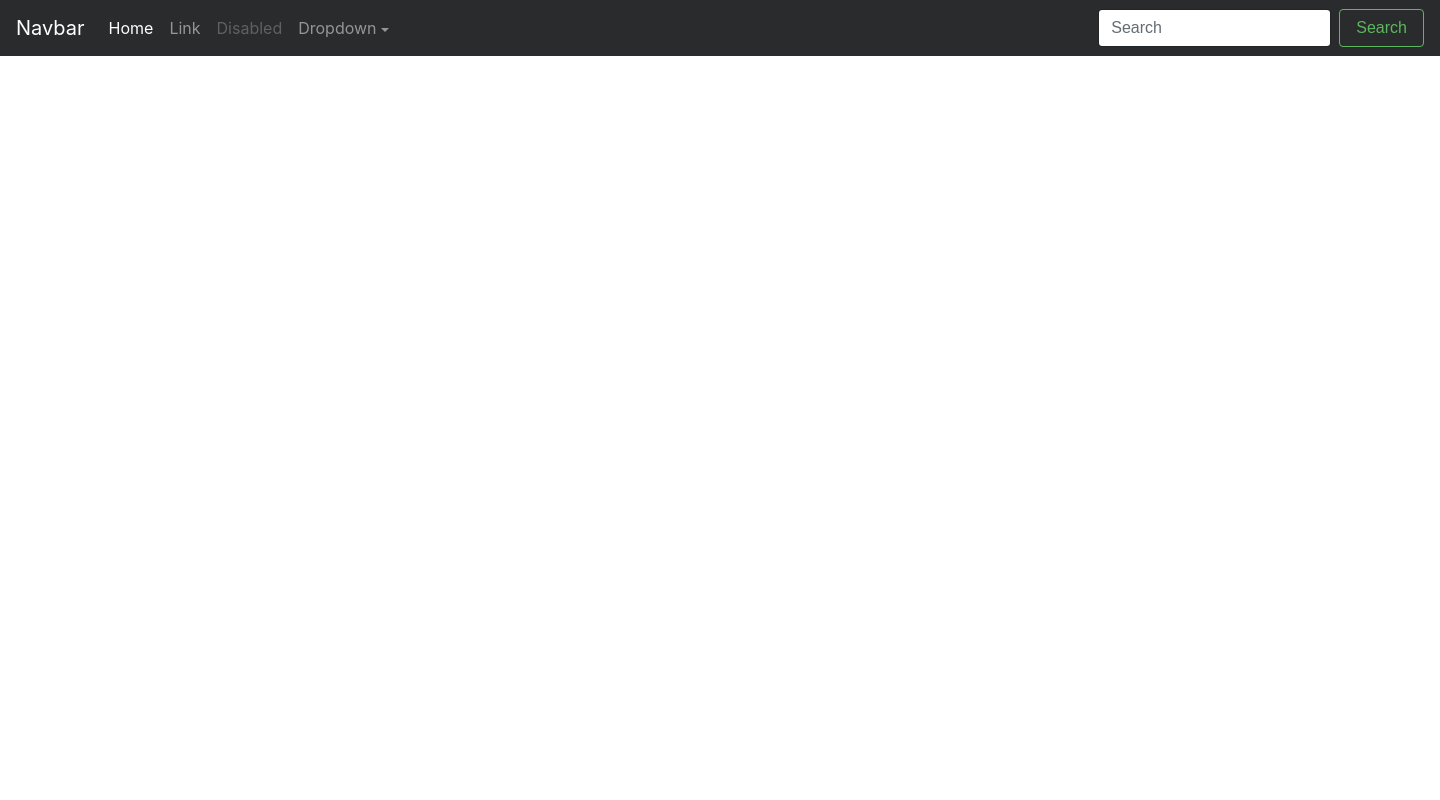
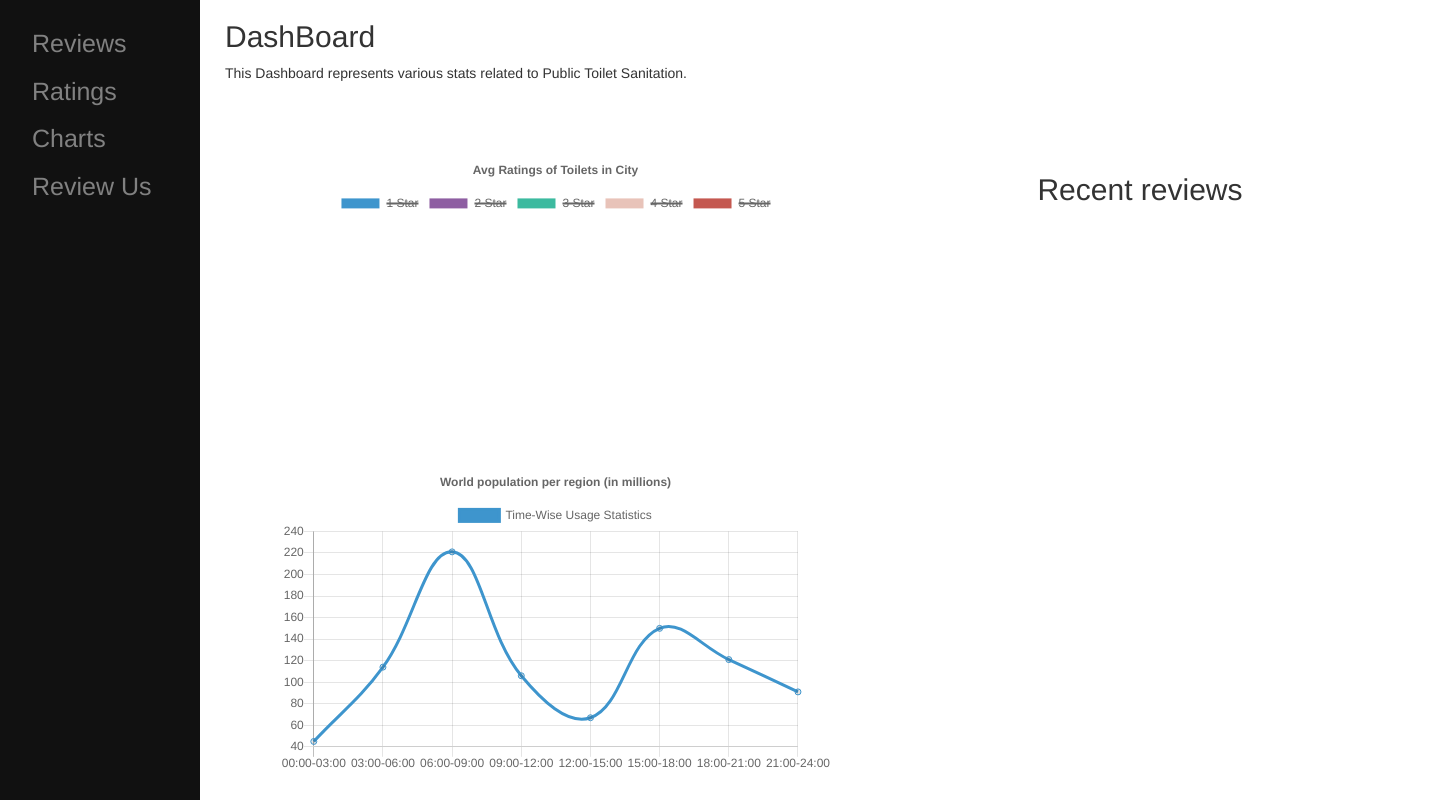
Before and after one commit to kakshay21/Hackathon3.0, a Django app: a page that uses templates/dashboard.html in a window 1440 px wide. Run offline with Django 3.2, Linux system fonts and the light colour scheme; data that the repository does not hold is empty; some libraries are stand-ins or nearby versions.

Commit message:
Update project

```diff
--- a/hackathon/urls.py
+++ b/hackathon/urls.py
@@ -19,6 +19,7 @@ from review_system.api import MapResource
 from review_system.views import home
 from review_system.views import user_inputs
 from review_system.views import dashboard
+from review_system.views import place
 
 entry_resource = MapResource()
 
@@ -26,6 +27,7 @@ urlpatterns = [
     url(r'^admin/', admin.site.urls),
     url(r'^home/', home),
     url(r'^dash/', dashboard),
+    url(r'^place/', place),
     url(r'^user/', user_inputs),
     url(r'^api/', include(entry_resource.urls)),
 ]
--- a/requirements.txt
+++ b/requirements.txt
@@ -1,12 +1,12 @@
 certifi==2018.1.18
 chardet==3.0.4
-Django
+Django==1.11.9
 django-tastypie==0.14.0
 googlemaps==2.5.1
 idna==2.6
 python-dateutil==2.6.1
 python-mimeparse==1.6.0
 pytz==2017.3
-requests
+requests==2.18.4
 six==1.11.0
 urllib3==1.22
--- a/review_system/api.py
+++ b/review_system/api.py
@@ -6,7 +6,6 @@ from utils import near_by_places
 from utils import find_route
 from tastypie.utils.timezone import now
 from models import Map
-from django.contrib.auth.models import User
 import json
 
 API_BASE_URL = 'api/map/'
@@ -37,8 +36,27 @@ class MapResource(ModelResource):
                 self.wrap_view('store_user_reviews'), name="api_store_user_reviews"),
             url(r"^(?P<resource_name>%s)/get_review%s$" %
                 (self._meta.resource_name_user, trailing_slash()),
-                self.wrap_view('get_user_review'), name="api_get_user_review")
+                self.wrap_view('get_user_review'), name="api_get_user_review"),
+            url(r"^(?P<resource_name>%s)/rating%s$" %
+                (self._meta.resource_name_user, trailing_slash()),
+                self.wrap_view('get_rating'), name="api_get_user_review")
         ]
+
+    def get_rating(self, request, *args, **kwargs):
+        review_query = Reviews.objects.all()
+        counter = {"1": 0, "2": 0, "3": 0, "4": 0, "5": 0}
+        for i in review_query:
+            if i.rating <=1 and i.rating >=0:
+                counter["1"] = counter["1"] + 1
+            if i.rating <= 2 and i.rating >=1:
+                counter["2"] = counter["2"] + 1
+            if i.rating <= 3 and i.rating >=2:
+                counter["3"] = counter["3"] + 1
+            if i.rating <= 4 and i.rating >=3:
+                counter["4"] = counter["4"] + 1
+            if i.rating <= 5 and i.rating >=4:
+                counter["5"] = counter["5"] + 1
+        return self.create_response(request, counter)
 
     def get_user_review(self, request, *args, **kwargs):
         if request:
@@ -80,6 +98,7 @@ class MapResource(ModelResource):
                 # print result
                 locations = []
                 place_ids = []
+                address_list = []
                 custom_reviews = ["Clean and Tidy", "Dirty and Unhygienic", "Water supply is irregular",
                                   "Noisy Environment", "Incomplete Construction", "Entire place smells bad",
                                   "Ideal for everyone", "Not suitable for women", "Excessive Charge",
@@ -96,6 +115,7 @@ class MapResource(ModelResource):
                         map_query = Map.objects.create(place_id=place_id, address=address, location=location)
                         map_query.save()
                         review_query = Reviews.objects.create(place_id=map_query,
+                                                              address=address,
                                                               rating=custom_ratings[i],
                                                               review=custom_reviews[i],
                                                               user_locations=location,
@@ -103,12 +123,14 @@ class MapResource(ModelResource):
                         review_query.save()
                     locations.append(location)
                     place_ids.append(place_id)
+                    address_list.append(address)
                     # print location
                 # print locations
                 return self.create_response(request, {
                     'status': "success",
                     'location': locations,
-                    'place_id': place_ids
+                    'place_id': place_ids,
+                    'address_list': address_list
                 })
 
     def find_route(self, request, *args, **kwargs):
--- a/review_system/models.py
+++ b/review_system/models.py
@@ -20,6 +20,7 @@ class Map(models.Model):
 
 class Reviews(models.Model):
     place_id = models.ForeignKey(Map, null=True)
+    address = models.TextField(max_length=200, null=True)
     review = models.TextField(max_length=1000, null=True)
     rating = models.FloatField(default=0.0)
     user_locations = models.TextField(max_length=200, null=True)
--- a/review_system/views.py
+++ b/review_system/views.py
@@ -3,6 +3,7 @@ from __future__ import unicode_literals
 
 from django.shortcuts import render
 from models import Reviews
+from models import Map
 
 # Create your views here.
 
@@ -21,11 +22,21 @@ def user_inputs(request):
 
 def dashboard(request):
     template_name = 'dashboard.html'
-    reviews = Reviews.objects.all()
-    user_review = []
-    user_rating = []
+    reviews = Reviews.objects.all().order_by('time').reverse()
+    address_and_reviews = []
     for obj in reviews:
-        user_rating.append(obj.rating)
-        user_review.append(obj.review)
-    context = {'reviews': user_review, 'ratings': user_rating}
+        address_and_review = [obj.address, obj.review]
+        address_and_reviews.append(address_and_review)
+    context = {'address_and_reviews': address_and_reviews}
     return render(request, template_name, context)
+
+
+def place(request):
+    place_id = 'ChIJBX5nLYjeKDoRjsQTS6jzeho'
+    template_name = 'place.html'
+    context = {}
+    review_query = Map.objects.get(place_id=place_id)
+    context['rating'] = review_query.rating
+    context['review'] = review_query.review
+    context['address'] = review_query.address
+    return render(request, template_name, context)
--- a/templates/dashboard.html
+++ b/templates/dashboard.html
@@ -1,67 +1,134 @@
 <!DOCTYPE html>
-<html lang="en">
-  <head>
-    <meta charset="utf-8">
-    <meta name="viewport" content="width=device-width, initial-scale=1, shrink-to-fit=no">
-    <meta name="description" content="">
-    <meta name="author" content="">
+<html>
+<head>
+<title>DashBoard</title>
+<meta name="viewport" content="width=device-width, initial-scale=1">
+  <style>
+  body {
+      font-family: "Lato", sans-serif;
+  }
 
-    <title>Starter Template for Bootstrap</title>
+  .sidenav {
+      height: 100%;
+      width: 200px;
+      position: fixed;
+      z-index: 1;
+      top: 0;
+      left: 0;
+      background-color: #111;
+      overflow-x: hidden;
+      padding-top: 20px;
+  }
 
-    <!-- Bootstrap core CSS -->
-    <link rel="stylesheet" href="https://maxcdn.bootstrapcdn.com/bootstrap/4.0.0-alpha.6/css/bootstrap.min.css" integrity="sha384-rwoIResjU2yc3z8GV/NPeZWAv56rSmLldC3R/AZzGRnGxQQKnKkoFVhFQhNUwEyJ" crossorigin="anonymous">
+  .sidenav a {
+      padding: 6px 6px 6px 32px;
+      text-decoration: none;
+      font-size: 25px;
+      color: #818181;
+      display: block;
+  }
 
-    <!-- Custom styles for this template -->
+  .sidenav a:hover {
+      color: #f1f1f1;
+  }
+
+  .main {
+      margin-left: 225px; /* Same as the width of the sidenav */
+  }
+
+  @media screen and (max-height: 450px) {
+    .sidenav {padding-top: 15px;}
+    .sidenav a {font-size: 18px;}
+  }
+  </style>
+   <link rel="stylesheet" href="https://maxcdn.bootstrapcdn.com/bootstrap/3.3.7/css/bootstrap.min.css">
   </head>
-
   <body>
 
-    <nav class="navbar navbar-toggleable-md navbar-inverse bg-inverse fixed-top">
-      <button class="navbar-toggler navbar-toggler-right" type="button" data-toggle="collapse" data-target="#navbarsExampleDefault" aria-controls="navbarsExampleDefault" aria-expanded="false" aria-label="Toggle navigation">
-        <span class="navbar-toggler-icon"></span>
-      </button>
-      <a class="navbar-brand" href="#">Navbar</a>
+  <div class="sidenav">
+    <a href="#">Reviews</a>
+    <a href="#">Ratings</a>
+    <a href="#">Charts</a>
+    <a href="#">Review Us</a>
+  </div>
 
-      <div class="collapse navbar-collapse" id="navbarsExampleDefault">
-        <ul class="navbar-nav mr-auto">
-          <li class="nav-item active">
-            <a class="nav-link" href="#">Home <span class="sr-only">(current)</span></a>
-          </li>
-          <li class="nav-item">
-            <a class="nav-link" href="#">Link</a>
-          </li>
-          <li class="nav-item">
-            <a class="nav-link disabled" href="#">Disabled</a>
-          </li>
-          <li class="nav-item dropdown">
-            <a class="nav-link dropdown-toggle" href="http://example.com" id="dropdown01" data-toggle="dropdown" aria-haspopup="true" aria-expanded="false">Dropdown</a>
-            <div class="dropdown-menu" aria-labelledby="dropdown01">
-              <a class="dropdown-item" href="#">Action</a>
-              <a class="dropdown-item" href="#">Another action</a>
-              <a class="dropdown-item" href="#">Something else here</a>
-            </div>
-          </li>
-        </ul>
-        <form class="form-inline my-2 my-lg-0">
-          <input class="form-control mr-sm-2" type="text" placeholder="Search">
-          <button class="btn btn-outline-success my-2 my-sm-0" type="submit">Search</button>
-        </form>
-      </div>
-    </nav>
-
-    <div class="container">
+  <div class="main">
+    <h2>DashBoard</h2>
+    <p>This Dashboard represents various stats related to Public Toilet Sanitation.</p>
+      <div class="container">
     <br>
     <br>
     <br>
-        {% for re in reviews %}
-          <p>{{ re }}</p>
-        {% endfor %}
-        {% for re in ratings %}
-          <p>{{ re }}</p>
-        {% endfor %}
-
-
-    </div><!-- /.container -->
+      <div class="container">
+        <div class="row">
+            <div class="col-md-6">
+              <canvas id="pie-chart" width="800" height="450"></canvas>
+              <canvas id="line-chart" width="800" height="450"></canvas>
+            </div>
+            <div class="col-md-6">
+              <center><h2>Recent reviews</h2></center>
+              <div class="list-group">
+                {% for ra, re in address_and_reviews %}
+                <div class="list-group-item">
+                  <h4 class="list-group-item-heading">{{ re }}</h4>
+                  <p class="list-group-item-text">{{ ra }}</p>
+                </div>
+                {% endfor %}
+              </div>
+            </div>
+        </div>
+      </div>
+  <script src="http://code.jquery.com/jquery-3.3.1.min.js"></script>
+      <script src="https://cdnjs.cloudflare.com/ajax/libs/Chart.js/2.7.1/Chart.bundle.min.js"></script>
+  <script>
+      var array = [];
+      $.ajax({
+          type: 'GET',
+          url: '/api/user/rating/',
+          success: function (data) {
+              //console.log(data)
+              for (var key in data){
+                array.push(data[key])
+              }
+          }
+      });
+      console.log(array)
+      new Chart(document.getElementById("pie-chart"), {
+    type: 'pie',
+    data: {
+      labels: ["1 Star", "2 Star", "3 Star", "4 Star", "5 Star"],
+      datasets: [{
+        label: "Ratings (Avg. Star)",
+        backgroundColor: ["#3e95cd", "#8e5ea2","#3cba9f","#e8c3b9","#c45850"],
+        data: array
+      }]
+    },
+    options: {
+      title: {
+        display: true,
+        text: 'Avg Ratings of Toilets in City'
+      }
+    }
+    });
+      new Chart(document.getElementById("line-chart"), {
+  type: 'line',
+  data: {
+    labels: ["00:00-03:00","03:00-06:00","06:00-09:00","09:00-12:00","12:00-15:00","15:00-18:00","18:00-21:00","21:00-24:00"],
+    datasets: [{
+        data: [45,114,221,106,67,150,121,91],
+        label: "Time-Wise Usage Statistics",
+        borderColor: "#3e95cd",
+        fill: false
+      }]
+    },options: {
+    title: {
+      display: true,
+      text: 'World population per region (in millions)'
+    }
+  }
+});
+  </script>
+    </div>
 
 
     <!-- Bootstrap core JavaScript
```
Also changed, not shown: templates/index.html (+74 -18 lines), templates/place.html (added, +43 -0 lines), templates/user_inputs.html (+31 -113 lines), review_system/migrations/0004_auto_20180203_1955.py (added).
